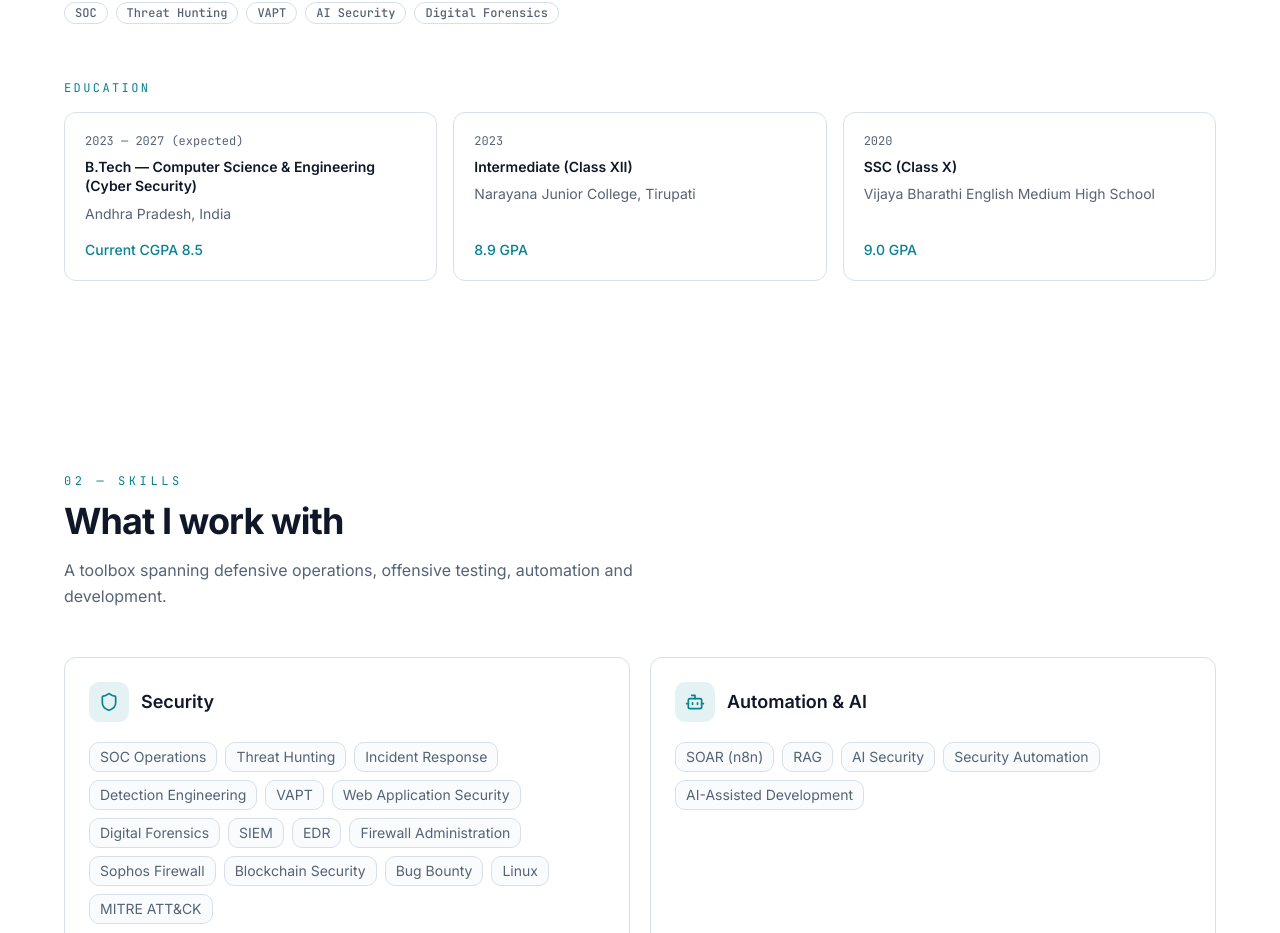
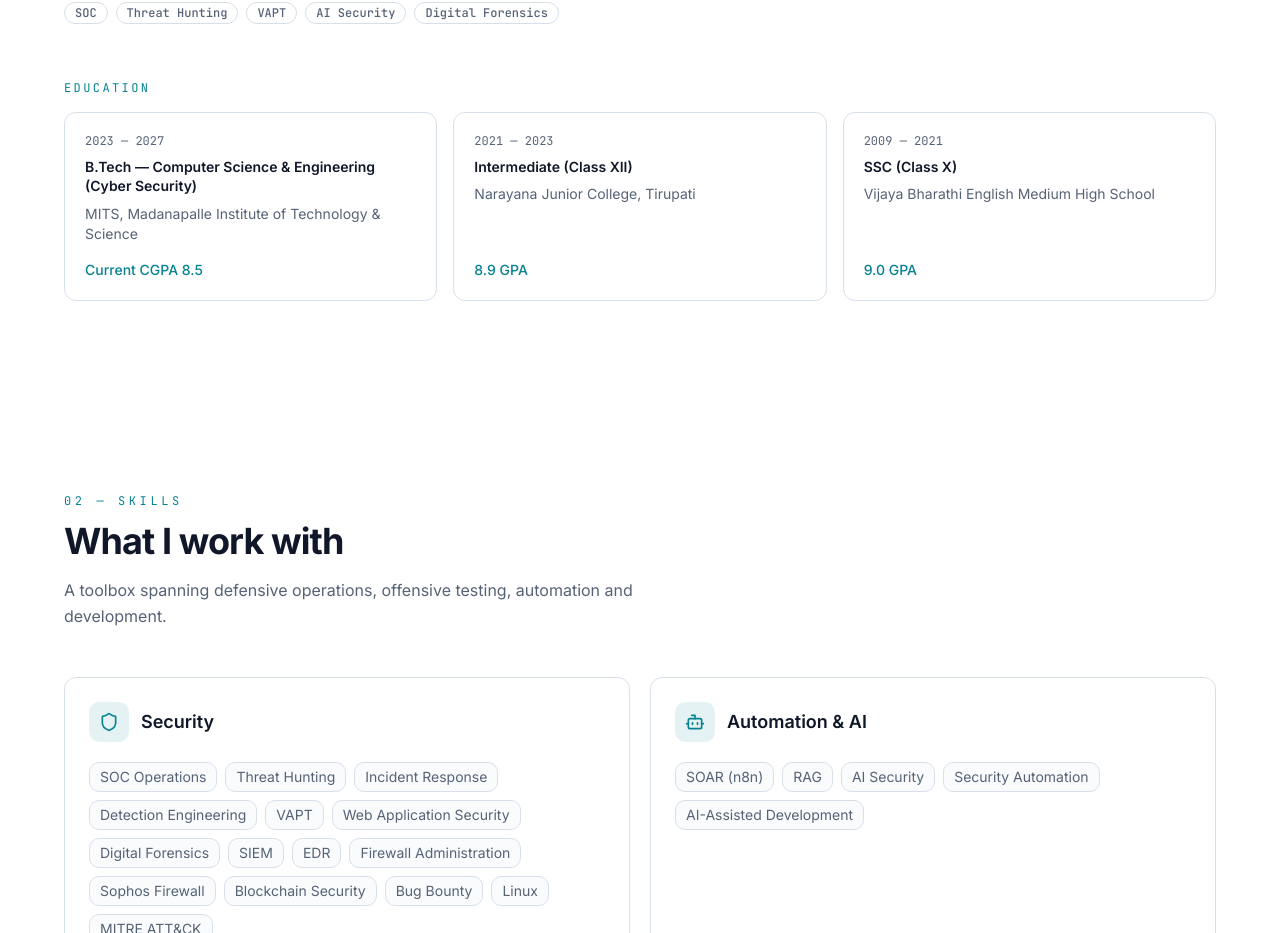
Before and after one commit to DevaSaiNandiniMandapalli/portfolio, a React (Vite) app: page / in a window 1280 px wide. Shown: the part 1453-2386 px from the top of the page. Built offline with nearby package versions, Linux system fonts and the light colour scheme.

Commit message:
Update education: MITS B.Tech 2023-2027, intermediate 2021-2023, SSC 2009-2021
Co-authored-by: Lemon Code <hello@lemoncode.ai>

```diff
--- a/src/data/portfolio.ts
+++ b/src/data/portfolio.ts
@@ -114,20 +114,20 @@ export const about = {
 export const education: EducationEntry[] = [
   {
     qualification: "B.Tech — Computer Science & Engineering (Cyber Security)",
-    institution: "Andhra Pradesh, India",
-    period: "2023 — 2027 (expected)",
+    institution: "MITS, Madanapalle Institute of Technology & Science",
+    period: "2023 — 2027",
     detail: "Current CGPA 8.5",
   },
   {
     qualification: "Intermediate (Class XII)",
     institution: "Narayana Junior College, Tirupati",
-    period: "2023",
+    period: "2021 — 2023",
     detail: "8.9 GPA",
   },
   {
     qualification: "SSC (Class X)",
     institution: "Vijaya Bharathi English Medium High School",
-    period: "2020",
+    period: "2009 — 2021",
     detail: "9.0 GPA",
   },
 ];
```
